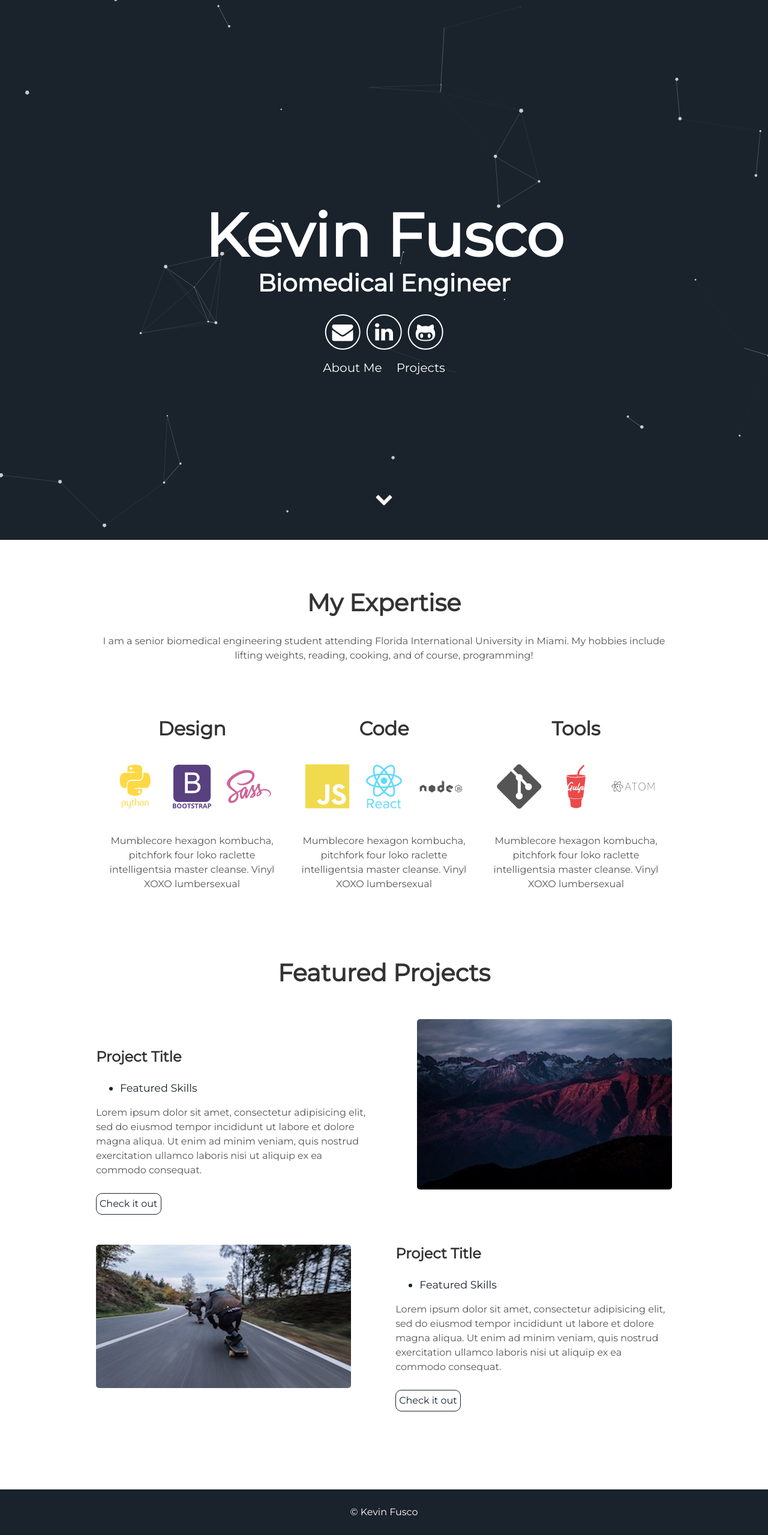
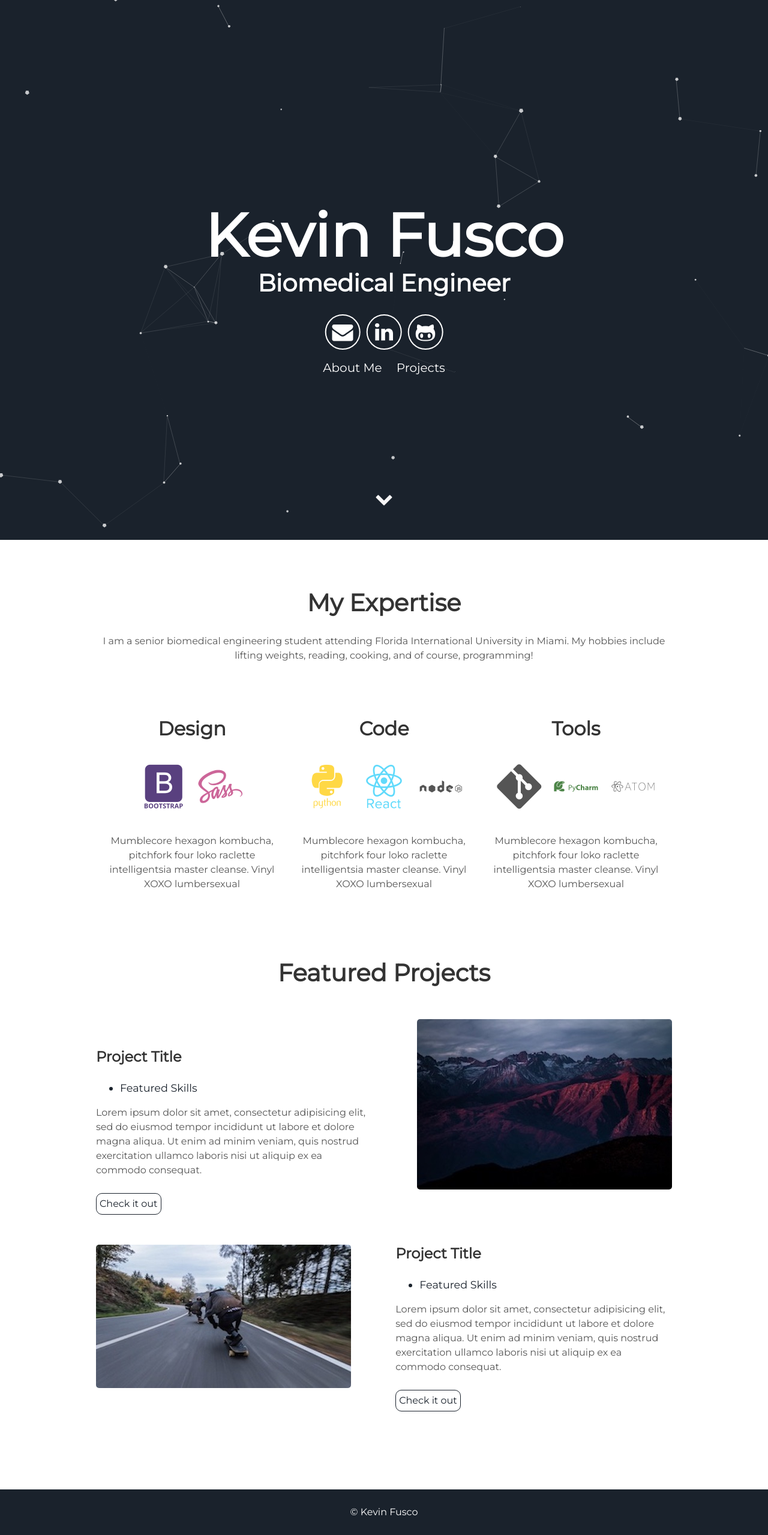
Before and after one commit to kcfusco/kcfusco.github.io, a Jekyll site: the page built from index.html, in a window 1280 px wide. Shown: the whole page at 60% size. Built offline with Jekyll 4.4.1, drawn with Linux system fonts in a browser that asks for light colours.

Commit message:
Update about.html

```diff
--- a/_includes/about.html
+++ b/_includes/about.html
@@ -5,7 +5,6 @@
   <div class="user">
     <div class="tech">
       <h2>Design</h2>
-      <i class="devicon-python-plain-wordmark colored"></i>
       <i class="devicon-bootstrap-plain-wordmark colored"></i>
       <i class="devicon-sass-original colored"></i>
       <p>Mumblecore hexagon kombucha, pitchfork four loko raclette intelligentsia master cleanse.
@@ -13,7 +12,7 @@
     </div>
     <div class="tech">
       <h2>Code</h2>
-      <i class="devicon-javascript-plain colored"></i>
+      <i class="devicon-python-plain-wordmark colored"></i>
       <i class="devicon-react-original-wordmark colored"></i>
       <i class="devicon-nodejs-plain-wordmark"></i>
       <p>Mumblecore hexagon kombucha, pitchfork four loko raclette intelligentsia master cleanse.
@@ -22,7 +21,7 @@
     <div class="tech">
       <h2>Tools</h2>
       <i class="devicon-git-plain"></i>
-      <i class="devicon-gulp-plain colored"></i>
+      <i class="devicon-pycharm-plain-wordmark colored"></i>
       <i class="devicon-atom-original-wordmark"></i>
       <p>Mumblecore hexagon kombucha, pitchfork four loko raclette intelligentsia master cleanse.
         Vinyl XOXO lumbersexual</p>
```
